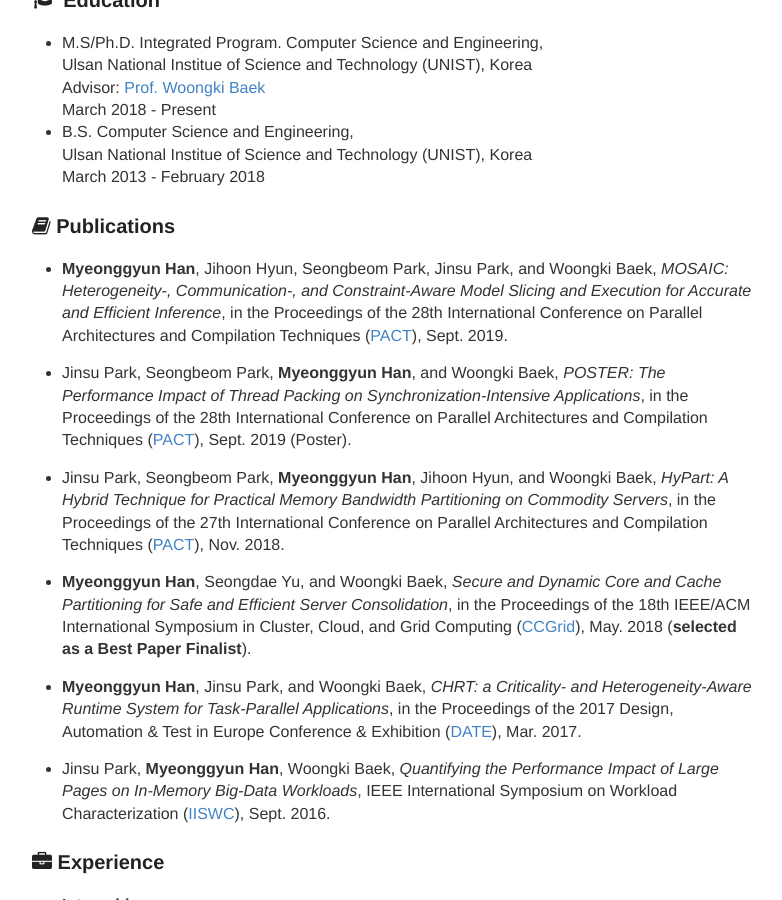
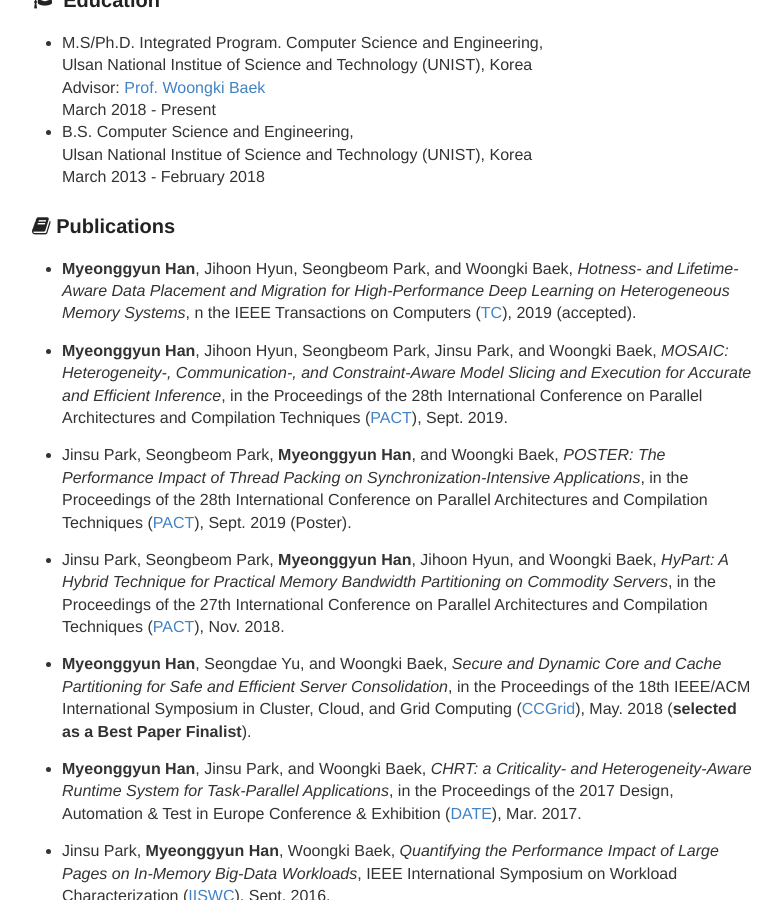
Before and after one commit to myeonggyunhan/myeonggyunhan.github.io, a Jekyll site: the page built from _posts/2019-10-21-Profile.md, in a window 1280 px wide and 900 px high, scrolled down 552 px. Shown: the whole window, without its empty margins (248-1030 px from the left). Built offline with Jekyll 4.4.1, drawn with Linux system fonts in a browser that asks for light colours; nearby versions of some CDN libraries.

Commit message:
Add new publication (HALO, TC)

```diff
--- a/_posts/2019-09-06-Profile.md
+++ b/_posts/2019-10-21-Profile.md
@@ -25,6 +25,8 @@ Ulsan, South Korea.
     March 2013 - February 2018
 
 ### <i class="fa fa-book"></i> Publications
+
+  - **Myeonggyun Han**, Jihoon Hyun, Seongbeom Park, and Woongki Baek, *Hotness- and Lifetime-Aware Data Placement and Migration for High-Performance Deep Learning on Heterogeneous Memory Systems*, n the IEEE Transactions on Computers ([TC](https://www.computer.org/csdl/journal/tc)), 2019 (accepted).
 
   - **Myeonggyun Han**, Jihoon Hyun, Seongbeom Park, Jinsu Park, and Woongki Baek, *MOSAIC: Heterogeneity-, Communication-, and Constraint-Aware Model Slicing and Execution for Accurate and Efficient Inference*, in the Proceedings of the 28th International Conference on Parallel Architectures and Compilation Techniques ([PACT](https://pactconf.org/)), Sept. 2019.
 
```
Also changed, not shown: README.md, 4 other files.
